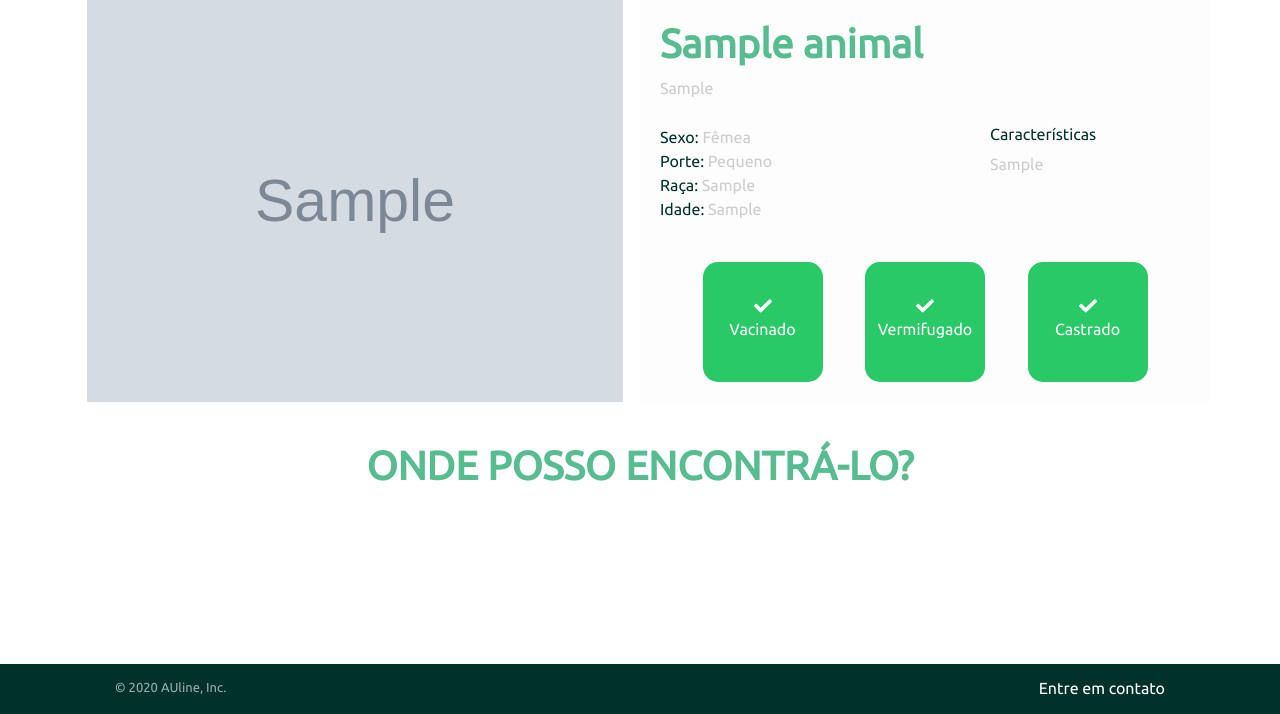
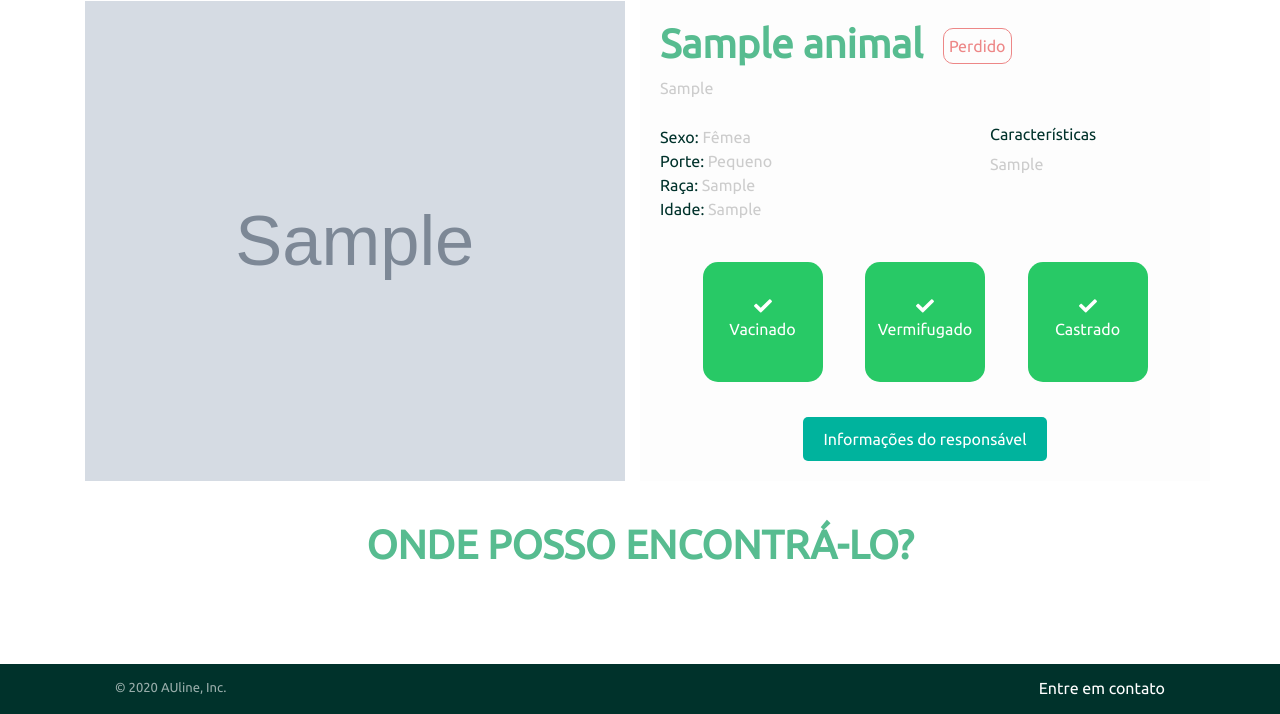
Before and after one commit to LuizFelipeGondim/AUline, a Django app: page /perfil-animal/1/ in a window 1280 px wide. Shown: the part 86-800 px from the top of the page. Run offline with Django 3.2, Linux system fonts and the light colour scheme; a user stored in the database is signed in; tables that the repository leaves empty hold one stand-in row (values such as "Sample post"); grey boxes marked "Sample" are stand-in pictures; some libraries are stand-ins or nearby versions.

Commit message:
perfil_animal page finalized

```diff
--- a/publications/views.py
+++ b/publications/views.py
@@ -72,13 +72,16 @@ def cadastro_motivo(request, id):
 def perfil_animal(request, id):
     animal = Animal.objects.get(id=id)
     motivo = MotivoCadastro.objects.get(animal_id=id)
-
+    responsavel = User.objects.get(id=animal.usuario.id)
+    perfil_responsavel = Perfil.objects.get(usuario=responsavel.id)
     endereco = animal.rua + ' ' + animal.cidade + ' ' + animal.estado
 
     contexto = {
         'motivo':motivo,
         'animal':animal,
         'endereco': endereco,
+        'responsavel': responsavel,
+        'perfil_responsavel': perfil_responsavel
     }
 
     return render(request, 'perfil-animal.html', contexto)
@@ -95,6 +98,7 @@ def contato(request):
             form.save()
             return redirect('/')
     return render(request, 'entre-em-contato.html', contexto)
+
 
 def doe(request):
     pontos = PontoAcesso.objects.exclude(tipo_ponto='PA')
--- a/static/css/animal-profile.css
+++ b/static/css/animal-profile.css
@@ -1,3 +1,24 @@
+/* animal category */
+.perdido {
+  color: #ed8787;
+  border-color: #ed8787;
+}
+
+.encontrado {
+  color: #5eed5e;
+  border-color: #5eed5e;
+}
+
+.adocao {
+  color: #3fbcdb;
+  border-color: #3fbcdb;
+}
+
+.adotado {
+  color: #9b228b;
+  border-color: #9b228b;
+}
+
 /* animal info */
 section.animal-info {
   margin-bottom: 25px;
@@ -18,6 +39,22 @@ section.animal-info {
   width: auto;
   -webkit-transform: translate(-50%, -50%);
           transform: translate(-50%, -50%);
+}
+
+section.animal-info .info-top {
+  display: -webkit-box;
+  display: -ms-flexbox;
+  display: flex;
+  -webkit-box-align: center;
+      -ms-flex-align: center;
+          align-items: center;
+}
+
+section.animal-info .info-top p {
+  border: 1px solid;
+  padding: 5px;
+  border-radius: 10px;
+  margin: 0px 0px 5px 20px;
 }
 
 section.animal-info .block-info {
@@ -102,6 +139,18 @@ section.animal-info .block-info .specific .carac {
 
 .healthy:hover {
   opacity: 0.8;
+}
+
+/* contact */
+.btn-group {
+  margin-top: 35px;
+}
+
+.dropdown-menu {
+  width: 245px !important;
+  background-color: #00B39D;
+  color: #ffffff;
+  padding: 10px !important;
 }
 
 /* block map */
--- a/static/css/animal-profile.sass
+++ b/static/css/animal-profile.sass
@@ -1,3 +1,20 @@
+/* animal category */
+.perdido
+    color: #ed8787
+    border-color: #ed8787
+
+.encontrado
+    color: #5eed5e
+    border-color: #5eed5e
+
+.adocao
+    color: #3fbcdb
+    border-color: #3fbcdb
+
+.adotado
+    color: #9b228b
+    border-color: #9b228b
+
 /* animal info */
 
 section.animal-info
@@ -11,12 +28,22 @@ section.animal-info
     overflow: hidden
 
 .thumb img
-  position: absolute
-  left: 50%
-  top: 50%
-  height: 100%
-  width: auto
-  transform: translate(-50%,-50%)
+    position: absolute
+    left: 50%
+    top: 50%
+    height: 100%
+    width: auto
+    transform: translate(-50%,-50%)
+
+section.animal-info .info-top
+    display: flex
+    align-items: center
+
+section.animal-info .info-top p
+    border: 1px solid
+    padding: 5px
+    border-radius: 10px
+    margin: 0px 0px 5px 20px
 
 
 section.animal-info .block-info
@@ -85,6 +112,17 @@ section.animal-info .block-info .specific .carac
 
 .healthy:hover
     opacity: 0.8
+
+/* contact */
+.btn-group
+    margin-top: 35px
+
+.dropdown-menu
+    width: 245px !important
+    background-color: #00B39D
+    color: #ffffff
+    padding: 10px !important
+
 
 
 /* block map */
--- a/templates/perfil-animal.html
+++ b/templates/perfil-animal.html
@@ -24,7 +24,21 @@
                         </div>
                     </div>
                     <div class="col-md-6 block-info">
-                        <h1 class="title green"> {{animal.nome}} </h1>
+                        <div class="info-top">
+                            <h1 class="title green"> {{animal.nome}} </h1>
+                            {% if animal.categoria == "P" %}
+                                <p class="perdido">Perdido</p>
+                            {% endif %}
+                            {% if animal.categoria == "PA" %}
+                                <p class="adocao">Para Adoção</p>
+                            {% endif %}
+                            {% if animal.categoria == "E" %}
+                                <p class="encontrado">Encontrado</p>
+                            {% endif %}
+                            {% if animal.categoria == "A" %}
+                                <p class="adotado">Adotado</p>
+                            {% endif %}
+                        </div>
                         <div class="desc justify">
                             <p class="gray">
                                 {{motivo.motivo}}
@@ -104,6 +118,16 @@
                                 </div>
                             {% endif %}
                         </div>
+                        <div class="btn-group center" role="group">
+                            <button id="btnGroupDrop1" type="button" class="button-green" data-toggle="dropdown" aria-haspopup="true" aria-expanded="false">
+                                Informações do responsável
+                            </button>
+                            <div class="dropdown-menu" aria-labelledby="btnGroupDrop1">
+                                <p>{{responsavel.first_name}}  {{responsavel.last_name}}</p>
+                                <p>{{responsavel.email}}</p>
+                                <p>{{perfil_responsavel.whatsapp}}</p>
+                            </div>
+                        </div>
                     </div>
                 </div>
             </div>
```
Also changed, not shown: templates/index.html (+5 -5 lines), 1 other file.
